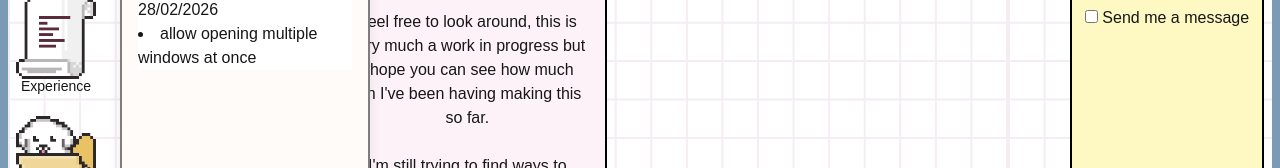
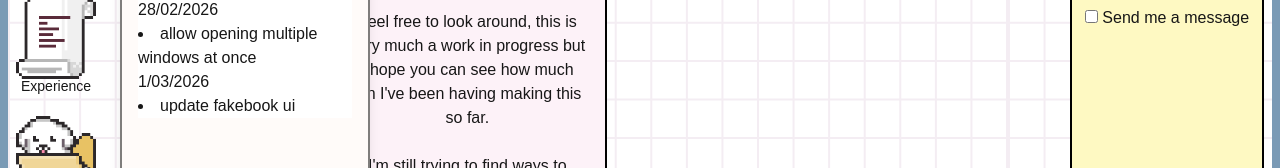
Before and after one commit to kana140/my-portfolio, a Next.js app: page / in a window 1280 px wide. Both pictures are taken after a click on the element 56 px from the left and 416 px from the top of the page. Shown: the part 140-308 px from the top of the page. Built offline with nearby package versions, Linux system fonts and the light colour scheme; no server answers.

Commit message:
Update updates.tsx

```diff
--- a/app/ui/updates.tsx
+++ b/app/ui/updates.tsx
@@ -3,6 +3,8 @@ export default function Updates() {
     <div className="bg-white">
       <p>28/02/2026</p>
       <li> allow opening multiple windows at once </li>
+      <p>1/03/2026</p>
+      <li> update fakebook ui</li>
     </div>
   );
 }
```
